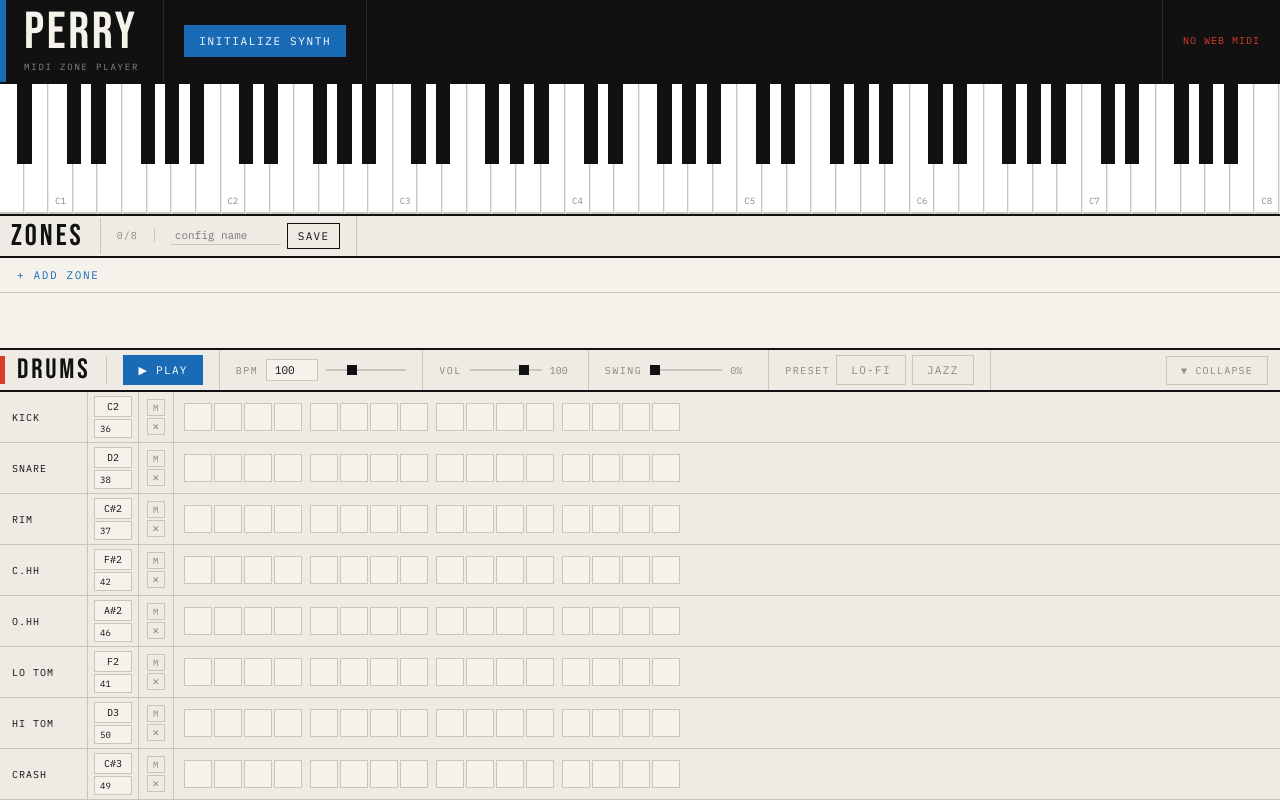
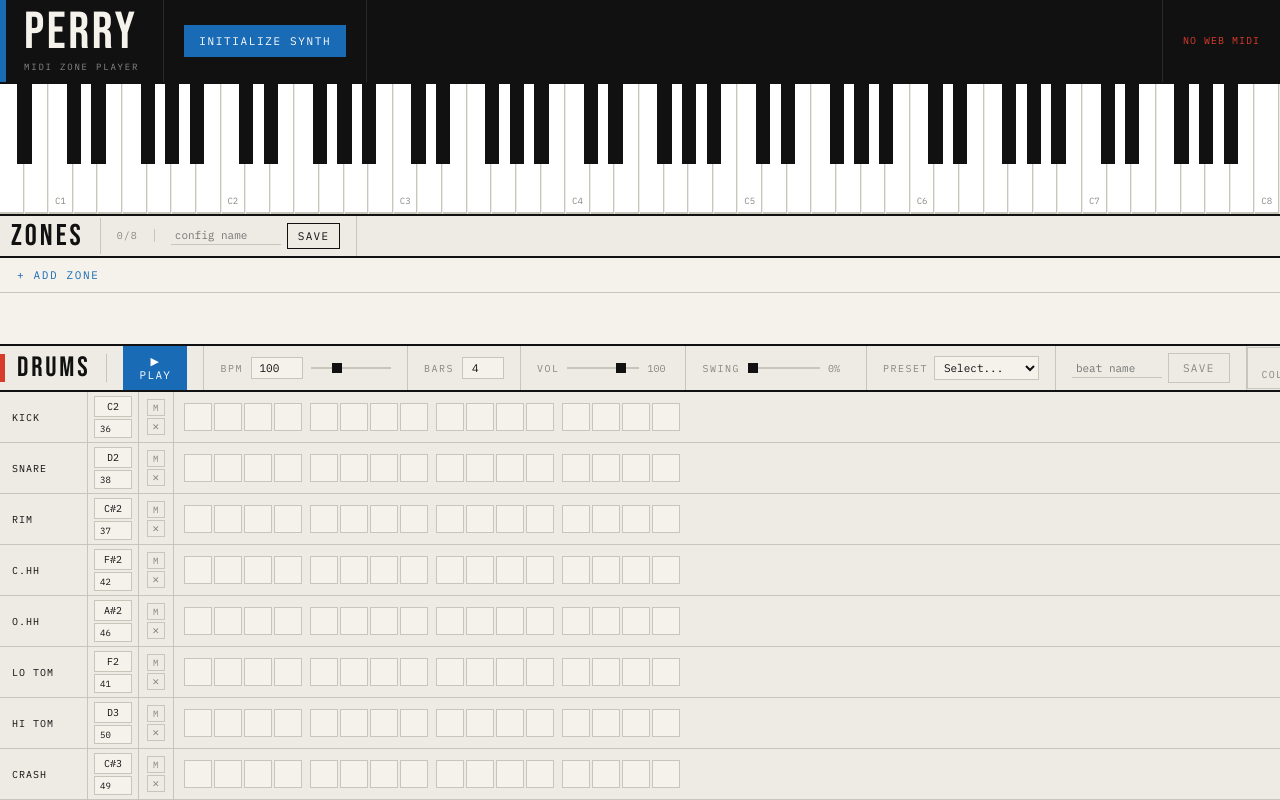
Before and after one commit to desafinadude/perry, a React (Vite) app: page / in a window 1280 px wide. Built offline with nearby package versions, Linux system fonts and the light colour scheme.

Commit message:
Add saved beats functionality to DrumMachine component

```diff
--- a/src/components/DrumMachine.tsx
+++ b/src/components/DrumMachine.tsx
@@ -1,6 +1,6 @@
 import { useState, useEffect, useRef, useCallback } from 'react'
-import type { DrumTrack, LoadedFont } from '../types'
-import { DEFAULT_DRUM_TRACKS, DRUM_PRESETS, noteName, noteNameToMidi } from '../types'
+import type { DrumTrack, LoadedFont, SavedBeat } from '../types'
+import { DEFAULT_DRUM_TRACKS, DRUM_PRESETS, noteName, noteNameToMidi, getSavedBeats, saveBeat, deleteBeat } from '../types'
 
 interface Props {
   fonts: LoadedFont[]
@@ -9,7 +9,7 @@ interface Props {
   onApply:   (fontId: string, volume: number) => void
 }
 
-const STEPS = 16
+const STEPS_PER_BAR = 16
 const GROUP = 4  // visual grouping
 
 export function DrumMachine({ fonts, onNoteOn, onNoteOff, onApply }: Props) {
@@ -21,6 +21,12 @@ export function DrumMachine({ fonts, onNoteOn, onNoteOff, onApply }: Props) {
   const [fontId, setFontId]       = useState<string>(fonts[0]?.id ?? '')
   const [collapsed, setCollapsed] = useState(false)
   const [swing, setSwing]         = useState(0) // 0-100: swing amount
+  const [bars, setBars]           = useState(4) // number of bars
+  const [savedBeats, setSavedBeats] = useState<SavedBeat[]>(getSavedBeats())
+  const [beatName, setBeatName]   = useState('')
+  const [showSaved, setShowSaved] = useState(false)
+
+  const totalSteps = bars * STEPS_PER_BAR
 
   // Sync fontId when fonts list first arrives or changes
   useEffect(() => {
@@ -36,12 +42,20 @@ export function DrumMachine({ fonts, onNoteOn, onNoteOff, onApply }: Props) {
   const tracksRef  = useRef(tracks);  tracksRef.current  = tracks
   const fontIdRef  = useRef(fontId);  fontIdRef.current  = fontId
   const swingRef   = useRef(swing);   swingRef.current   = swing
+  const playingRef = useRef(playing); playingRef.current = playing
+  const totalStepsRef = useRef(totalSteps); totalStepsRef.current = totalSteps
   const stepRef    = useRef(0)
+  const timeoutRef = useRef<number | null>(null)  // Track the timeout ID
 
   const stop = useCallback(() => {
     setPlaying(false)
     setStep(-1)
     stepRef.current = 0
+    // Cancel any pending timeout
+    if (timeoutRef.current !== null) {
+      clearTimeout(timeoutRef.current)
+      timeoutRef.current = null
+    }
   }, [])
 
   // Scheduling with swing support
@@ -50,6 +64,9 @@ export function DrumMachine({ fonts, onNoteOn, onNoteOff, onApply }: Props) {
     const baseMsPerStep = (60_000 / bpm) / 4   // 16th note duration
 
     const tick = () => {
+      // Check if still playing (might have been stopped)
+      if (!playingRef.current) return
+
       const s = stepRef.current
       tracksRef.current.forEach((t) => {
         if (!t.muted && t.steps[s]) {
@@ -63,7 +80,7 @@ export function DrumMachine({ fonts, onNoteOn, onNoteOff, onApply }: Props) {
         }
       })
       setStep(s)
-      const nextStep = (s + 1) % STEPS
+      const nextStep = (s + 1) % totalStepsRef.current
       stepRef.current = nextStep
 
       // Apply swing: delay odd-numbered steps (offbeats)
@@ -71,11 +88,18 @@ export function DrumMachine({ fonts, onNoteOn, onNoteOff, onApply }: Props) {
       const isOffbeat = s % 2 === 0  // steps 0,2,4,6... are on-beats, next ones are off-beats
       const delayMs = isOffbeat ? baseMsPerStep * (1 + swingAmount * 0.5) : baseMsPerStep * (1 - swingAmount * 0.5)
 
-      setTimeout(tick, delayMs)
+      timeoutRef.current = window.setTimeout(tick, delayMs)
     }
 
     tick() // fire immediately on first tick
-    return () => {} // cleanup handled by component unmount
+
+    return () => {
+      // Cleanup: cancel any pending timeout when effect re-runs or component unmounts
+      if (timeoutRef.current !== null) {
+        clearTimeout(timeoutRef.current)
+        timeoutRef.current = null
+      }
+    }
   }, [playing, bpm, onNoteOn, onNoteOff])
 
   const toggleStep = (trackId: string, step: number) => {
@@ -92,7 +116,7 @@ export function DrumMachine({ fonts, onNoteOn, onNoteOff, onApply }: Props) {
   }
 
   const clearTrack = (trackId: string) => {
-    setTracks((prev) => prev.map((t) => t.id === trackId ? { ...t, steps: Array(STEPS).fill(0) } : t))
+    setTracks((prev) => prev.map((t) => t.id === trackId ? { ...t, steps: Array(totalSteps).fill(0) } : t))
   }
 
   const changeNote = (trackId: string, note: number) => {
@@ -105,8 +129,55 @@ export function DrumMachine({ fonts, onNoteOn, onNoteOff, onApply }: Props) {
   }
 
   const loadPreset = (presetKey: keyof typeof DRUM_PRESETS) => {
-    setTracks(DRUM_PRESETS[presetKey].tracks)
+    const preset = DRUM_PRESETS[presetKey].tracks
+    // Duplicate the 16-step pattern to fill the available bars
+    const extendedTracks = preset.map((t) => {
+      const basePattern = t.steps.slice(0, STEPS_PER_BAR)
+      const extended = []
+      for (let i = 0; i < bars; i++) {
+        extended.push(...basePattern)
+      }
+      return { ...t, steps: extended }
+    })
+    setTracks(extendedTracks)
   }
+
+  const handleBarsChange = (newBars: number) => {
+    setBars(newBars)
+    const newTotalSteps = newBars * STEPS_PER_BAR
+    setTracks((prev) => prev.map((t) => {
+      if (t.steps.length === newTotalSteps) return t
+      if (t.steps.length > newTotalSteps) {
+        // Shrink: truncate
+        return { ...t, steps: t.steps.slice(0, newTotalSteps) }
+      } else {
+        // Grow: repeat pattern
+        const extended = [...t.steps]
+        while (extended.length < newTotalSteps) {
+          const remaining = newTotalSteps - extended.length
+          const toCopy = Math.min(STEPS_PER_BAR, remaining)
+          extended.push(...t.steps.slice(0, toCopy))
+        }
+        return { ...t, steps: extended }
+      }
+    }))
+  }
+
+  const handleSaveBeat = useCallback(() => {
+    const name = beatName.trim() || `Beat ${savedBeats.length + 1}`
+    setSavedBeats(saveBeat(name, tracks, bars))
+    setBeatName('')
+  }, [beatName, savedBeats.length, tracks, bars])
+
+  const handleLoadBeat = useCallback((beat: SavedBeat) => {
+    setBars(beat.bars)
+    setTracks(beat.tracks)
+    setShowSaved(false)
+  }, [])
+
+  const handleDeleteBeat = useCallback((id: string) => {
+    setSavedBeats(deleteBeat(id))
+  }, [])
 
   return (
     <div style={{ borderTop: '2px solid var(--ink)', background: 'var(--surface)', flexShrink: 0 }}>
@@ -156,6 +227,16 @@ export function DrumMachine({ fonts, onNoteOn, onNoteOff, onApply }: Props) {
             />
           </div>
 
+          {/* Bars */}
+          <div style={{ display: 'flex', alignItems: 'center', gap: 8, borderRight: '1px solid var(--border)', padding: '0 16px', alignSelf: 'stretch' }}>
+            <span style={lbl}>BARS</span>
+            <input
+              type="number" min={1} max={8} value={bars}
+              onChange={(e) => handleBarsChange(Math.max(1, Math.min(8, Number(e.target.value))))}
+              style={{ ...numInput, width: 42 }}
+            />
+          </div>
+
           {/* Volume */}
           <div style={{ display: 'flex', alignItems: 'center', gap: 8, borderRight: '1px solid var(--border)', padding: '0 16px', alignSelf: 'stretch' }}>
             <span style={lbl}>VOL</span>
@@ -202,9 +283,66 @@ export function DrumMachine({ fonts, onNoteOn, onNoteOff, onApply }: Props) {
           {/* Presets */}
           <div style={{ display: 'flex', alignItems: 'center', gap: 6, borderRight: '1px solid var(--border)', padding: '0 16px', alignSelf: 'stretch' }}>
             <span style={lbl}>PRESET</span>
-            <button onClick={() => loadPreset('lofi')} style={ghostBtn}>LO-FI</button>
-            <button onClick={() => loadPreset('jazz')} style={ghostBtn}>JAZZ</button>
+            <select
+              onChange={(e) => { if (e.target.value) loadPreset(e.target.value as keyof typeof DRUM_PRESETS); e.target.value = '' }}
+              value=""
+              style={sel}
+            >
+              <option value="">Select...</option>
+              <option value="lofi">Lo-Fi Chill</option>
+              <option value="jazz">Jazz Swing</option>
+            </select>
           </div>
+
+          {/* Save beat */}
+          <div style={{ display: 'flex', alignItems: 'center', gap: 6, borderRight: '1px solid var(--border)', padding: '0 16px', alignSelf: 'stretch' }}>
+            <input
+              value={beatName}
+              onChange={(e) => setBeatName(e.target.value)}
+              onKeyDown={(e) => e.key === 'Enter' && handleSaveBeat()}
+              placeholder="beat name"
+              style={{ background: 'transparent', border: 'none', borderBottom: '1px solid var(--border)', color: 'var(--ink)', fontSize: 11, padding: '2px 4px', outline: 'none', width: 90 }}
+            />
+            <button onClick={handleSaveBeat} style={ghostBtn}>SAVE</button>
+          </div>
+
+          {/* Saved beats */}
+          {savedBeats.length > 0 && (
+            <div style={{ position: 'relative', alignSelf: 'stretch', display: 'flex', alignItems: 'center', borderRight: '1px solid var(--border)' }}>
+              <button onClick={() => setShowSaved((v) => !v)} style={{
+                ...ghostBtn, margin: '0 16px',
+                background: showSaved ? 'var(--accent-2)' : 'transparent',
+                color: showSaved ? '#fff' : 'var(--ink)',
+                border: showSaved ? '1.5px solid var(--accent-2)' : '1.5px solid var(--ink)',
+              }}>
+                BEATS {showSaved ? '▲' : '▼'}
+              </button>
+              {showSaved && (
+                <div style={{
+                  position: 'absolute', top: '100%', left: 16, zIndex: 100,
+                  background: 'var(--bg)', border: '1.5px solid var(--ink)',
+                  minWidth: 220, boxShadow: '4px 4px 0 var(--ink)',
+                }}>
+                  {savedBeats.map((beat) => (
+                    <div key={beat.id} style={{ display: 'flex', alignItems: 'center', borderBottom: '1px solid var(--border)' }}>
+                      <button onClick={() => handleLoadBeat(beat)} style={{
+                        flex: 1, textAlign: 'left', background: 'transparent', border: 'none',
+                        color: 'var(--ink)', cursor: 'pointer', fontFamily: 'var(--font-mono)',
+                        fontSize: 11, padding: '9px 12px', letterSpacing: '0.05em',
+                      }}>
+                        {beat.name}
+                        <span style={{ marginLeft: 8, color: 'var(--muted)', fontSize: 10 }}>{beat.bars}B</span>
+                      </button>
+                      <button onClick={() => handleDeleteBeat(beat.id)} style={{
+                        background: 'transparent', border: 'none', borderLeft: '1px solid var(--border)',
+                        color: 'var(--muted)', cursor: 'pointer', padding: '0 12px', alignSelf: 'stretch', fontSize: 14,
+                      }}>×</button>
+                    </div>
+                  ))}
+                </div>
+              )}
+            </div>
+          )}
         </>}
 
         {/* Collapse toggle */}
--- a/src/types.ts
+++ b/src/types.ts
@@ -37,6 +37,14 @@ export interface SavedConfig {
   id: string
   name: string
   zones: Zone[]
+  createdAt: number
+}
+
+export interface SavedBeat {
+  id: string
+  name: string
+  tracks: DrumTrack[]
+  bars: number
   createdAt: number
 }
 
@@ -118,3 +126,18 @@ export const deleteConfig = (id: string): SavedConfig[] => {
   localStorage.setItem(STORAGE_KEY, JSON.stringify(updated))
   return updated
 }
+
+const BEATS_STORAGE_KEY = 'perry_beats'
+export const getSavedBeats = (): SavedBeat[] => {
+  try { return JSON.parse(localStorage.getItem(BEATS_STORAGE_KEY) || '[]') } catch { return [] }
+}
+export const saveBeat = (name: string, tracks: DrumTrack[], bars: number): SavedBeat[] => {
+  const updated = [...getSavedBeats(), { id: Date.now().toString(), name, tracks, bars, createdAt: Date.now() }]
+  localStorage.setItem(BEATS_STORAGE_KEY, JSON.stringify(updated))
+  return updated
+}
+export const deleteBeat = (id: string): SavedBeat[] => {
+  const updated = getSavedBeats().filter((b) => b.id !== id)
+  localStorage.setItem(BEATS_STORAGE_KEY, JSON.stringify(updated))
+  return updated
+}
```
